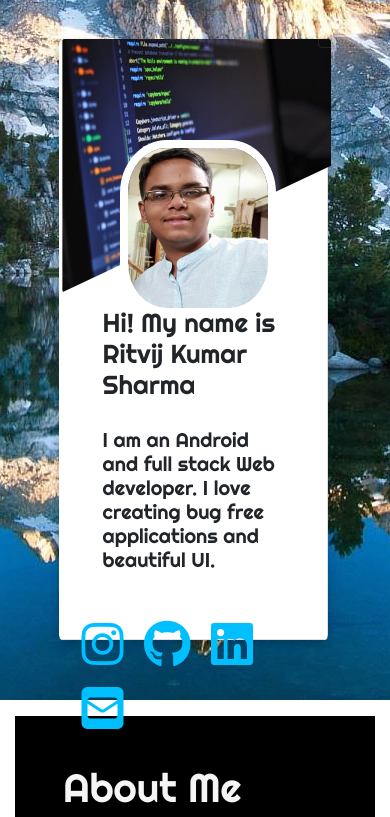
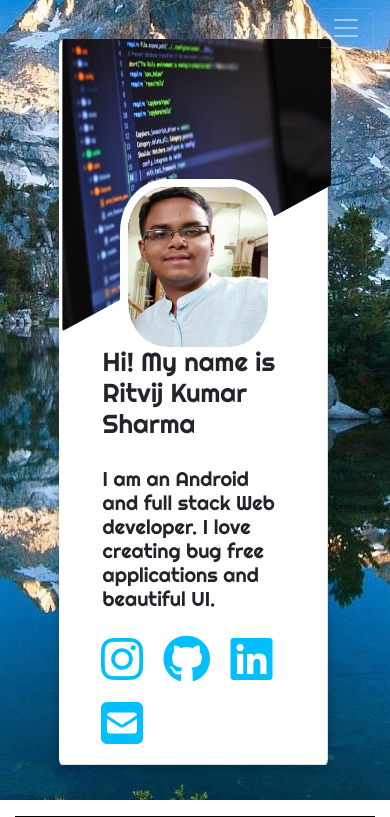
Before and after one commit to ritvij14/ritvij14.github.io, a plain HTML site: page index.html in a window 390 px wide. Shown: the top 817 px of the page. Drawn offline with nearby package versions, Linux system fonts and the light colour scheme.

Commit message:
cleared bugs with social media icons for phone screen

```diff
--- a/style.css
+++ b/style.css
@@ -249,7 +249,7 @@
     #fixed {
         background-image: url(/images/237038.jpg);
         background-attachment: fixed;
-        height: 700px;
+        height: 800px;
         padding-top: 40px;
         background-position: center;
         background-size: auto;
@@ -272,7 +272,7 @@
 
     .fixed-wrap .card {
     width: 69vw;
-    height: 650px;
+    height: 725px;
     display: flex;
     flex-direction: row;
     align-items: center;
@@ -301,9 +301,15 @@
         z-index: 999;
     }
 
+    .social {
+        margin-top: -12%;
+        margin-left: 10%;
+        margin-right: -10%;
+        margin-bottom: 20%;
+    }
+
     #resume {
         font-size: 22px;
-        margin-top: 50%;
     }
 }
 
@@ -331,7 +337,7 @@
 
     .fixed-wrap .card {
     width: 69vw;
-    height: 600px;
+    height: 725px;
     display: flex;
     flex-direction: row;
     align-items: center;
@@ -345,7 +351,7 @@
 
     .card .card-img-bg {
         width: 69vw;
-        height: 65vw;
+        height: 75vw;
         margin-left: -5%;
         clip-path: polygon(0 0, 100% 0%, 100% 50%, 0% 100%);
     }
```
